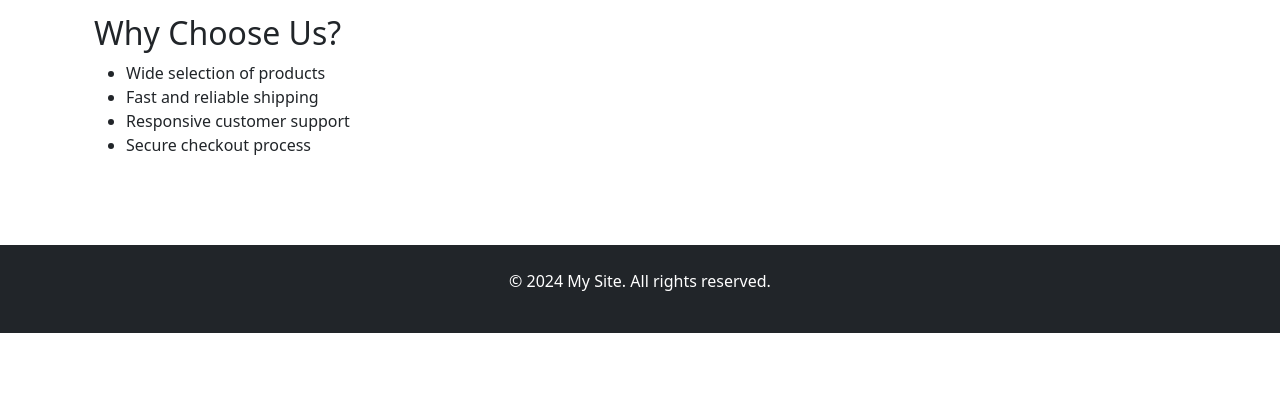
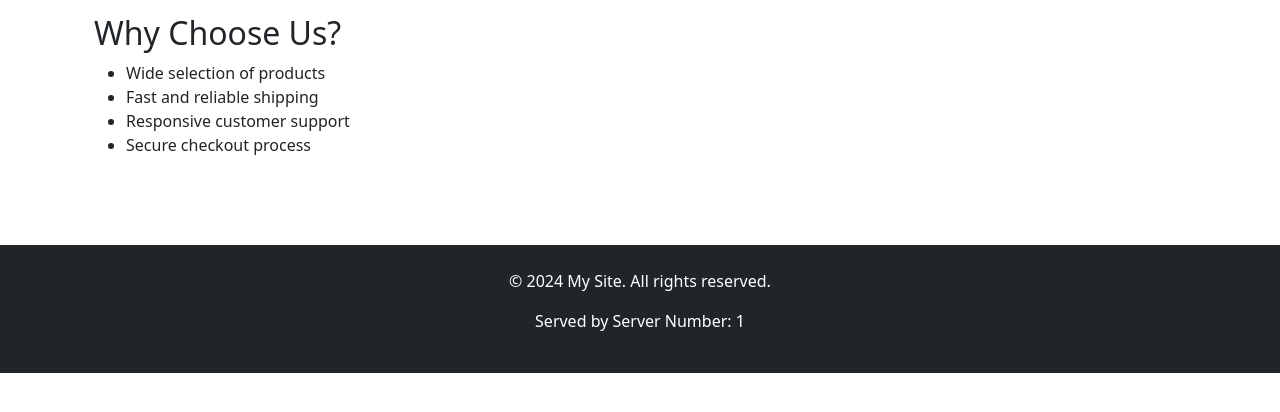
Before and after one commit to tekraj/Cloud-Computing-PGS, a Django app: page /about-us/ in a window 1280 px wide. Shown: the part 296-708 px from the top of the page. Run offline with Django 5.2, Linux system fonts and the light colour scheme; data that the repository does not hold is empty; some libraries are stand-ins or nearby versions.

Commit message:
add server identifier

```diff
--- a/ecommerce/ecommerce/settings.py
+++ b/ecommerce/ecommerce/settings.py
@@ -218,3 +218,6 @@ STORAGES = {
 #     # URLs will point to S3
 #     MEDIA_URL = f'https://{AWS_STORAGE_BUCKET_NAME}.s3.amazonaws.com/media/'
 #     STATIC_URL = f'https://{AWS_STORAGE_BUCKET_NAME}.s3.amazonaws.com/static/'
+
+
+SERVER_NUMBER=os.getenv('SERVER_NUMBER', '1')
--- a/ecommerce/shop/context_processors.py
+++ b/ecommerce/shop/context_processors.py
@@ -1,5 +1,8 @@
+from django.conf import settings
 from cms.models import Page
 def nav_items(request):
+    server_number = settings.SERVER_NUMBER
     return {
-        'nav_items': Page.objects.all().order_by('created_at')
+        'nav_items': Page.objects.all().order_by('created_at'),
+        'server_number': server_number
     }
--- a/ecommerce/shop/templates/base.html
+++ b/ecommerce/shop/templates/base.html
@@ -36,6 +36,7 @@
 <footer class="bg-dark text-white mt-5 py-4">
     <div class="container text-center">
         <p>&copy; 2024 My Site. All rights reserved.</p>
+        <p>Served by Server Number: {{ server_number }}</p>
     </div>
 </footer>
 
```
Also changed, not shown: 1 other file.
